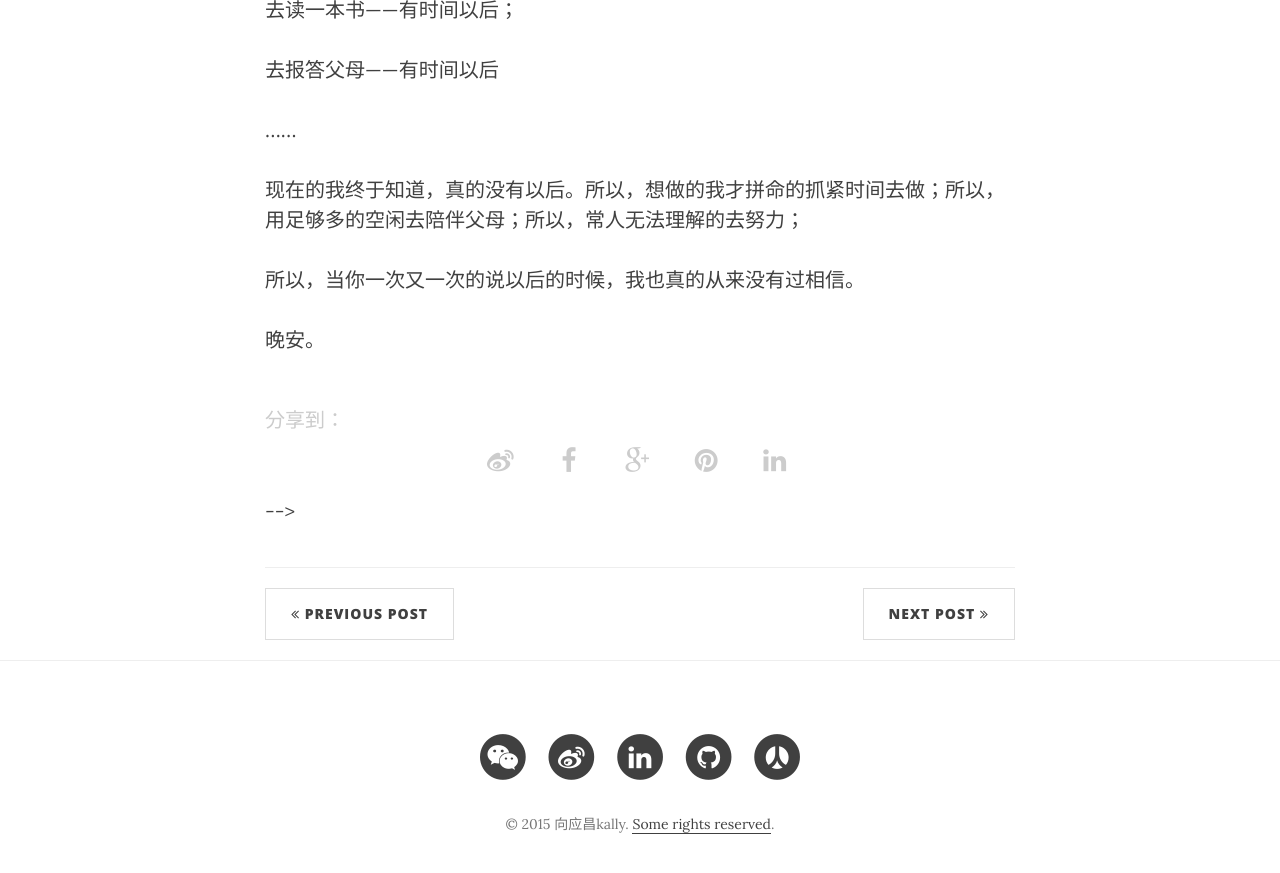
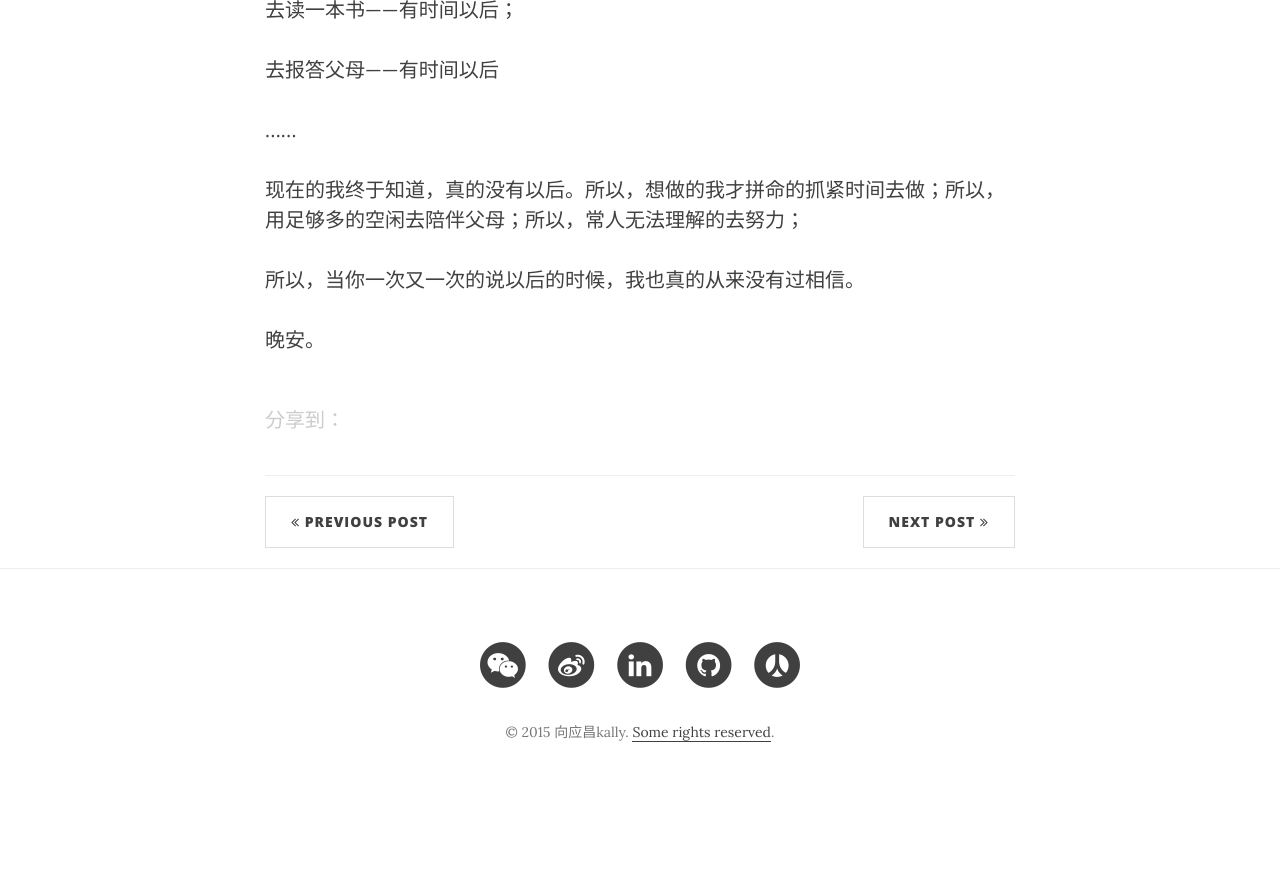
Before and after one commit to xiangyingchang/xiangyingchang.github.com, a Jekyll site: the page built from _posts/2015-02-19-qishimeiyouyihou.md, in a window 1280 px wide and 900 px high, scrolled down 1608 px. Shown: the top 873 px of the window. Built offline with Jekyll 4.4.1, drawn with Linux system fonts in a browser that asks for light colours; comment, search, counter and statistics services are not loaded; after the commit the page ends 2416 px from its top, so only the background shows below that.

Commit message:
Update social.html

```diff
--- a/_includes/social.html
+++ b/_includes/social.html
@@ -9,32 +9,4 @@
 
 <!-- JiaThis Button BEGIN -->
 <script type="text/javascript" src="http://v2.jiathis.com/code/jia.js" charset="utf-8"></script>
-<!-- JiaThis Button END -->
-       <!--> <ul class="list-inline text-center text-muted">
-            <li>
-                <a href="#" data-type="twitter" data-url="{{ page.url | prepend: site.url }}" data-title="{{ page.title }}" data-via="{{ site.author.weibo }}" class="social" title="分享到微博" data-toggle="tooltip" data-placement="bottom">
-                    <span class="fa-stack fa-lg"><i class="fa fa-weibo fa-stack-1x"></i></span>
-                </a>
-            </li>
-            <li>
-                <a href="#" data-type="facebook" data-url="{{ page.url | prepend: site.url }}" data-title="{{ page.title }}" data-description="{{ page.excerpt | strip_html | strip_newlines | truncate: 160 }}" data-media="{% if page.image %}{{ page.image }}{% else %}{{ site.icon | prepend: site.url }}{% endif %}" class="social" title="Share on Facebook" data-toggle="tooltip" data-placement="bottom">
-                    <span class="fa-stack fa-lg"><i class="fa fa-facebook fa-stack-1x"></i></span>
-                </a>
-            </li>
-            <li>
-                <a href="#" data-type="googleplus" data-url="{{ page.url | prepend: site.url }}" data-description="{{ page.excerpt | strip_html | strip_newlines | truncate: 160 }}" class="social" title="Share on Google+" data-toggle="tooltip" data-placement="bottom">
-                    <span class="fa-stack fa-lg"><i class="fa fa-google-plus fa-stack-1x"></i></span>
-                </a>
-            </li>
-            <li>
-                <a href="#" data-type="pinterest" data-url="{{ page.url | prepend: site.url }}" data-description="{{ page.excerpt | strip_html | strip_newlines | truncate: 160 }}" data-media="{% if page.image %}{{ page.image }}{% else %}{{ site.icon | prepend: site.url }}{% endif %}" class="social" title="Pin it" data-toggle="tooltip" data-placement="bottom">
-                    <span class="fa-stack fa-lg"><i class="fa fa-pinterest fa-stack-1x"></i></span>
-                </a>
-            </li>
-            <li>
-                <a href="#" data-type="linkedin" data-url="{{ page.url | prepend: site.url }}" data-title="{{ page.title }}" data-description="{{ page.excerpt | strip_html | strip_newlines | truncate: 160 }}" data-via="{{ site.author.linkedin }}" data-media="{% if page.image %}{{ page.image }}{% else %}{{ site.icon | prepend: site.url }}{% endif %}" class="social" title="Share on LinkedIn" data-toggle="tooltip" data-placement="bottom">
-                    <span class="fa-stack fa-lg"><i class="fa fa-linkedin fa-stack-1x"></i></span>
-                </a>
-            </li>
-        </ul>-->
     </div>
```
